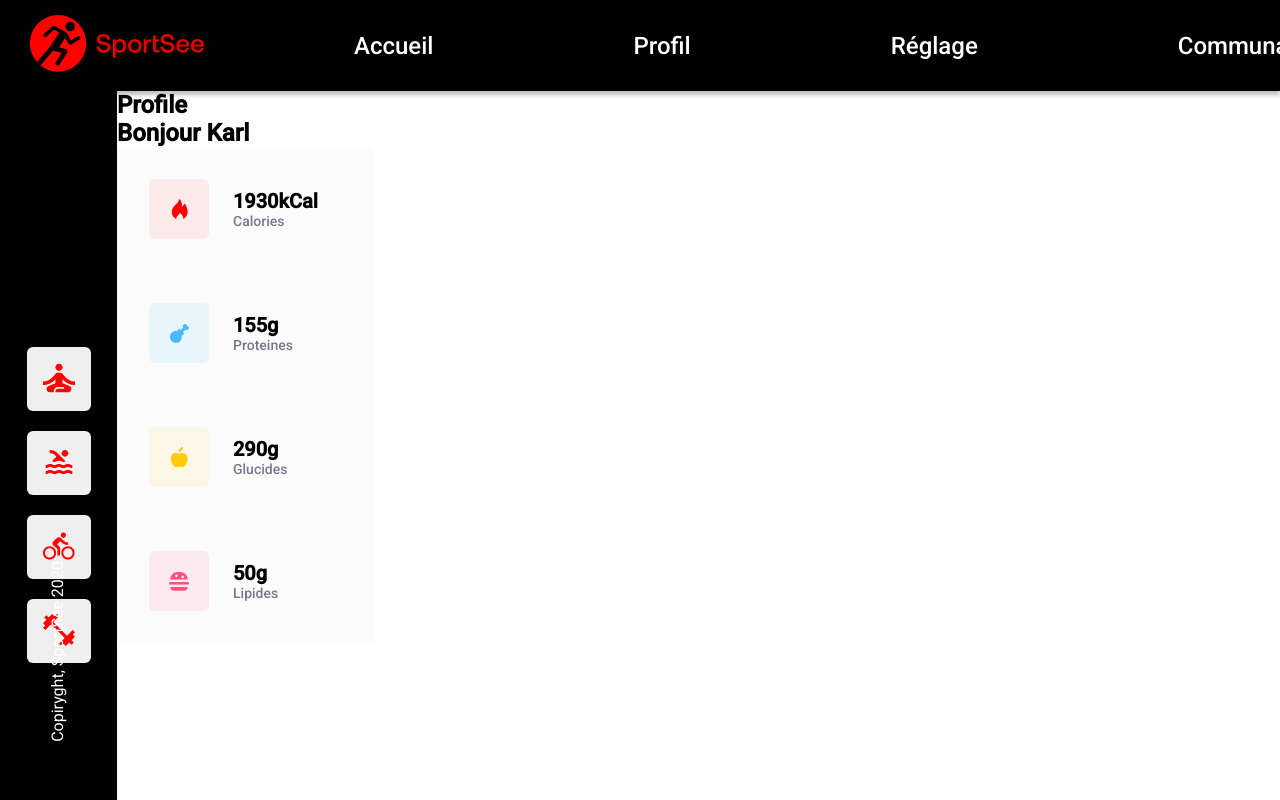
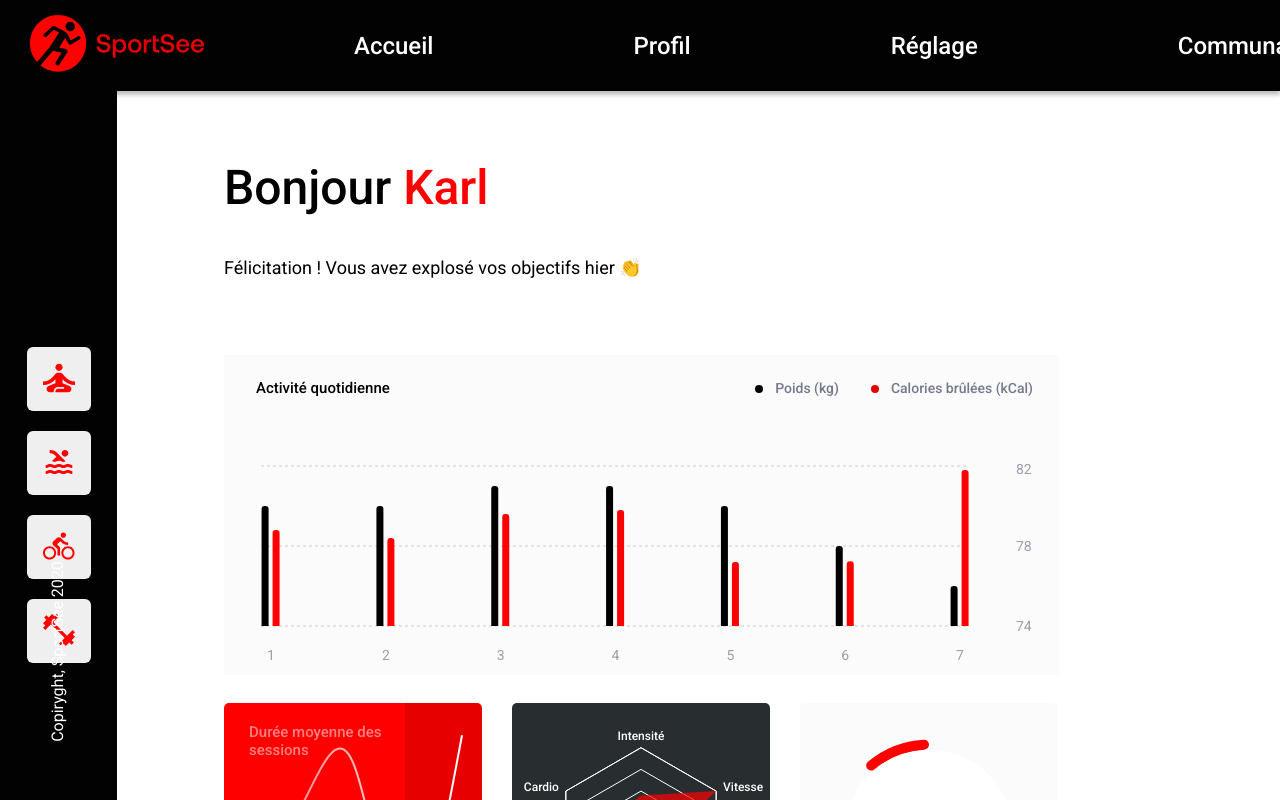
Before and after one commit to l-nikola/SportSee, a React (Vite) app: page / in a window 1280 px wide. Both pictures are taken after a click on the button "Utilisateur Karl". Shown: the top 800 px of the page. Built offline with nearby package versions, Linux system fonts and the light colour scheme.

Commit message:
[WIP] feat : profile page

```diff
--- a/src/components/UserProfile/index.jsx
+++ b/src/components/UserProfile/index.jsx
@@ -1,7 +1,11 @@
 export default function UserProfile({ user }) {
   return (
-    <div>
-      <h1>Bonjour {user.userInfos.firstName}</h1>
-    </div>
+    <section className="userProfile">
+      <h1>
+        Bonjour{" "}
+        <span className="userProfile__name">{user.userInfos.firstName}</span>
+      </h1>
+      <p>Félicitation ! Vous avez explosé vos objectifs hier 👏</p>
+    </section>
   );
 }
--- a/src/pages/Profile/index.jsx
+++ b/src/pages/Profile/index.jsx
@@ -52,34 +52,35 @@ export default function Profile() {
   }, [id]);
 
   return (
-    <section>
-      <h2>Profile</h2>
+    <section className="profile">
       {user ? (
         <UserProfile user={user} />
       ) : (
         <p>Chargement des données utilisateur...</p>
       )}
-      {/* {activity ? (
+      {activity ? (
         <DailyChart data={activity} />
       ) : (
         <p>Chargement des données d'activité...</p>
+      )}
+      <div className="profile__smallChart">
+        {averageSession ? (
+          <AverageSessionChart data={averageSession} />
+        ) : (
+          <p>Chargement des durées...</p>
         )}
         {performance ? (
           <PerformanceChart data={performance} />
         ) : (
           <p>Chargement des performances...</p>
         )}
-      {averageSession ? (
-        <AverageSessionChart data={averageSession} />
-      ) : (
-        <p>Chargement des durées...</p>
-      )}
         {user ? (
           <ScoreChart score={user.todayScore ?? user.score} />
         ) : (
           <p>Chargement du score...</p>
-      )} */}
-      {user ? (
+        )}
+      </div>
+      {/* {user ? (
         <>
           <Card
             keyData={user.keyData.calorieCount}
@@ -108,7 +109,7 @@ export default function Profile() {
         </>
       ) : (
         <p>Chargement des données...</p>
-      )}
+      )} */}
     </section>
   );
 }
--- a/src/styles/components/dailyChart.scss
+++ b/src/styles/components/dailyChart.scss
@@ -2,7 +2,9 @@
   width: 835px;
   height: 320px;
   padding: 24px 26px 24px 32px;
+  box-sizing: border-box;
   background-color: var(--lightGrey);
+  margin-top: 77px;
 
   h2 {
     font-weight: 500;
--- /dev/null
+++ b/src/styles/components/userProfile.scss
@@ -0,0 +1,17 @@
+.userProfile {
+  h1 {
+    font-weight: 500;
+    font-size: 48px;
+  }
+
+  &__name {
+    font-weight: 500;
+    font-size: 48px;
+    color: var(--lightRed);
+  }
+
+  p {
+    font-size: 18px;
+    margin-top: 41px;
+  }
+}
--- a/src/styles/index.scss
+++ b/src/styles/index.scss
@@ -1,6 +1,7 @@
 /* *********** Import pages and components ********** */
 @use "./pages/community.scss";
 @use "./pages/settings.scss";
+@use "./pages/profile.scss";
 @use "./components/header.scss";
 @use "./components/sidebar.scss";
 @use "./components/sidebarButton.scss";
@@ -9,6 +10,7 @@
 @use "./components/averageSessionChart.scss";
 @use "./components/scoreChart.scss";
 @use "./components/card.scss";
+@use "./components/userProfile.scss";
 
 /* *********** Import general ********** */
 @import url("https://fonts.googleapis.com/css2?family=Roboto:wght@400;500&display=swap");
--- /dev/null
+++ b/src/styles/pages/profile.scss
@@ -0,0 +1,9 @@
+.profile {
+  margin: 68px 0 0 107px;
+
+  &__smallChart {
+    display: flex;
+    gap: 30px;
+    margin-top: 28px;
+  }
+}
```
Lines whose indentation alone changed are shown as unchanged.
